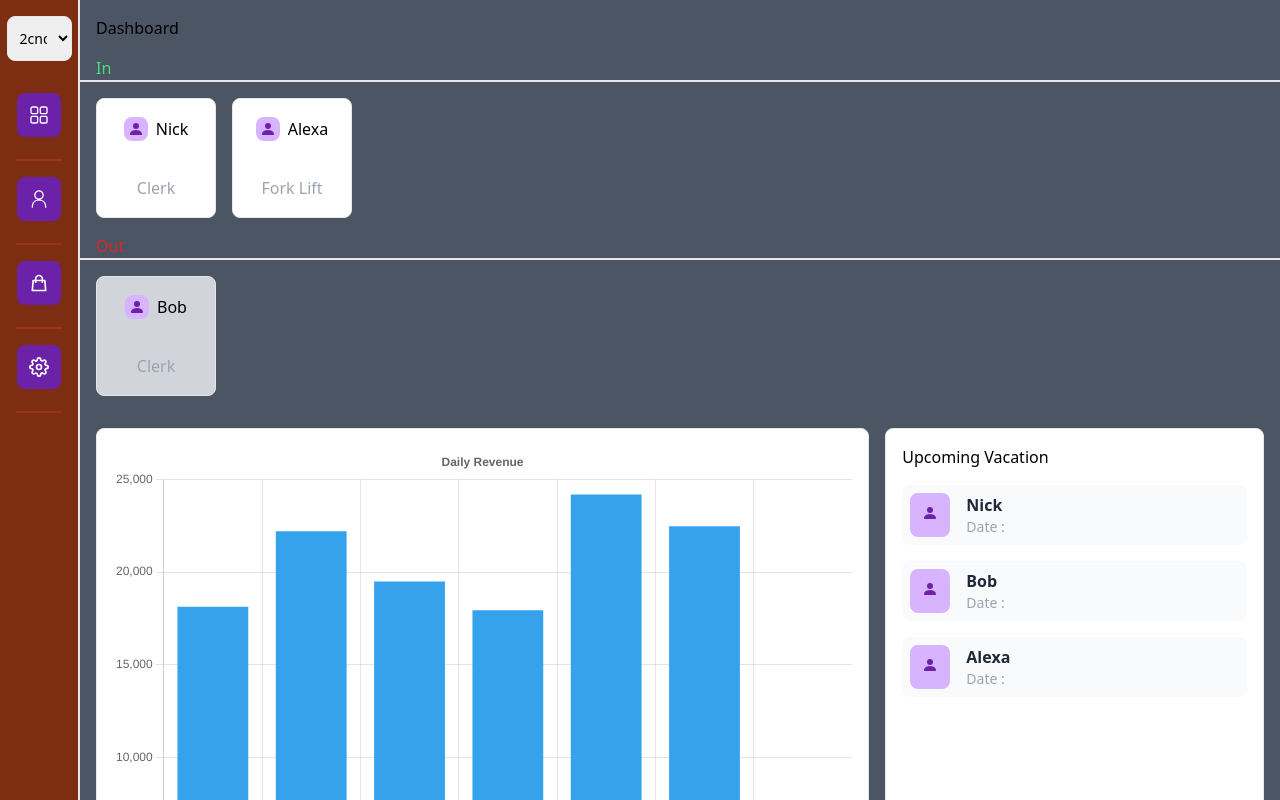
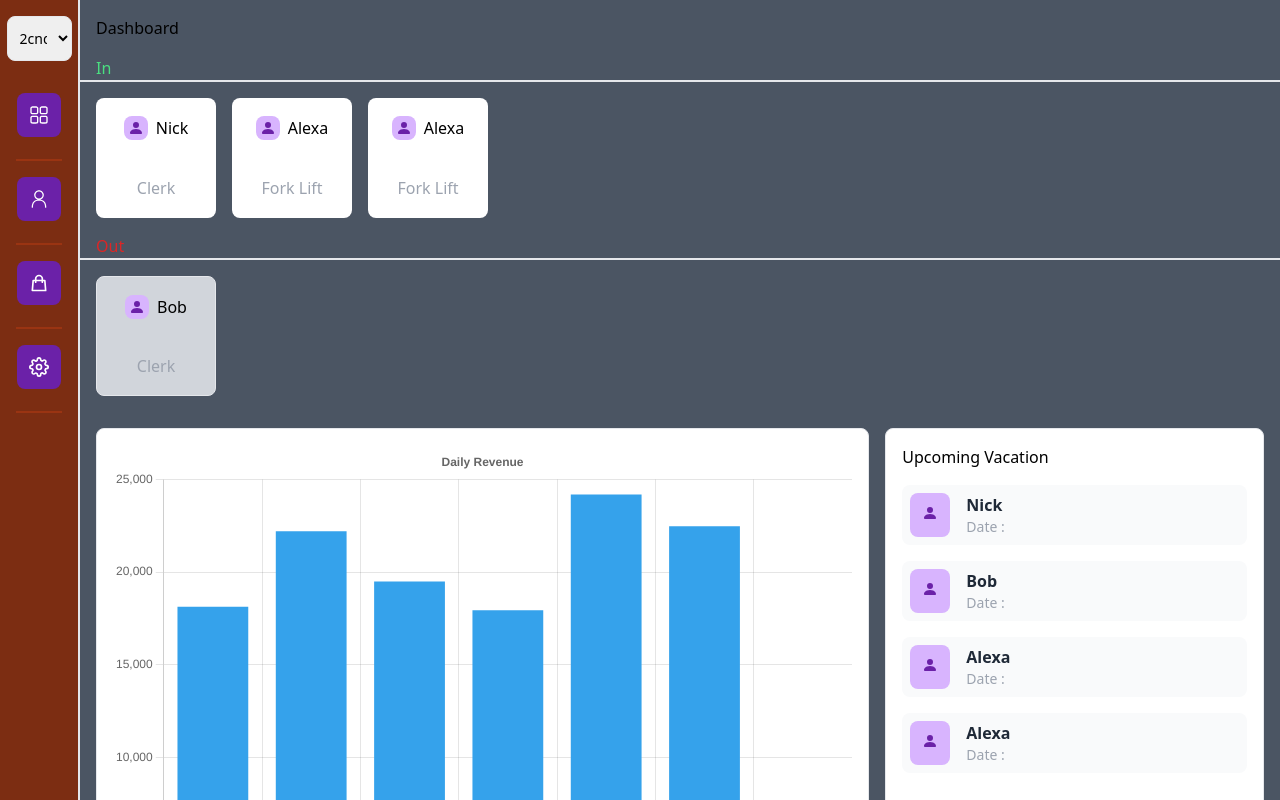
Before and after one commit to Nicholas-Abell/nextjs_dashboard, a Next.js app: page / in a window 1280 px wide. Shown: the top 800 px of the page. Built offline with nearby package versions, Linux system fonts and the light colour scheme.

Commit message:
employee id now randomly generates, topcard toggle / overflow styles

```diff
--- a/components/Sidebar.js
+++ b/components/Sidebar.js
@@ -52,7 +52,7 @@ const Sidebar = ({ children }) => {
                     <span className='border-b-2 border-orange-800 w-full p-2'></span>
                 </div>
             </div>
-            <main className='ml-20 w-full relative'>
+            <main className='ml-20 w-full relative overflow-hidden'>
                 {children}
             </main>
         </div>
--- a/components/TopCards.js
+++ b/components/TopCards.js
@@ -3,15 +3,25 @@ import { DataContext } from '../pages/_app.js';
 import { BsPersonFill } from 'react-icons/bs';
 
 const TopCards = () => {
-    const { shift, employeeList } = useContext(DataContext);
+    const { shift, employeeList, setEmployeeList } = useContext(DataContext);
+
+    const toggleInOut = (id) => {
+        const updatedEmployeeList = employeeList.map((employee) => {
+            if (employee.id === id) {
+                return { ...employee, worksToday: !employee.worksToday };
+            }
+            return employee;
+        });
+        setEmployeeList(updatedEmployeeList);
+    }
 
     return (
         <div className='pt-4'>
             <h2 className='pl-4 text-green-400 border-b-2'>In</h2>
-            <div className='w-full flex items-center py-4 gap-4 pl-4'>
+            <div className='flex items-center py-4 gap-4 px-4 overflow-x-scroll scrollbar-hide'>
                 {
                     employeeList.filter(employee => employee.shift === shift && employee.worksToday === true).map((employee) => (
-                        <div key={employee.id} className='bg-white border rounded-lg flex flex-col items-center justify-around w-[120px] h-[120px] flex-wrap'>
+                        <div onClick={() => toggleInOut(employee.id)} key={employee.id} className='bg-white rounded-lg flex flex-col items-center justify-around min-w-[120px] min-h-[120px] cursor-pointer hover:bg-gray-300'>
                             <div className='flex items-center justify-between'>
                                 <div className='bg-purple-300 p-1 rounded-lg mr-2'>
                                     <BsPersonFill className='text-purple-800' />
@@ -24,10 +34,10 @@ const TopCards = () => {
                 }
             </div>
             <h2 className='pl-4 text-red-600 border-b-2'>Out</h2>
-            <div className='w-full flex items-center py-4 gap-4 pl-4'>
+            <div className='w-full flex items-center py-4 gap-4 pl-4 overflow-x-scroll scrollbar-hide'>
                 {
                     employeeList.filter(employee => employee.shift === shift && employee.worksToday !== true).map((employee) => (
-                        <div key={employee.id} className='bg-gray-300 border rounded-lg flex flex-col items-center justify-around w-[120px] h-[120px] flex-wrap'>
+                        <div onClick={() => toggleInOut(employee.id)} key={employee.id} className='bg-gray-300 border rounded-lg flex flex-col items-center justify-around min-w-[120px] min-h-[120px] cursor-pointer hover:bg-white'>
                             <div className='flex items-center justify-between'>
                                 <div className='bg-purple-300 p-1 rounded-lg mr-2'>
                                     <BsPersonFill className='text-purple-800' />
--- a/package.json
+++ b/package.json
@@ -15,7 +15,8 @@
     "react-calendar": "^4.0.0",
     "react-chartjs-2": "^5.2.0",
     "react-dom": "18.2.0",
-    "react-icons": "^4.8.0"
+    "react-icons": "^4.8.0",
+    "uuid": "^9.0.0"
   },
   "devDependencies": {
     "autoprefixer": "^10.4.14",
--- a/pages/_app.js
+++ b/pages/_app.js
@@ -1,6 +1,6 @@
 import React, { useState, createContext, useEffect } from 'react';
-import Sidebar from '@/components/Sidebar'
-import '@/styles/globals.css'
+import Sidebar from '@/components/Sidebar';
+import '@/styles/globals.css';
 
 const employees = [
   {
@@ -28,6 +28,19 @@ const employees = [
     vacationTotal: 180,
     vactionRemaining: 10,
     points: -8,
+  },
+  {
+    name: {
+      first: 'Alexa',
+      last: 'Amalia',
+    },
+    id: 6,
+    position: 'Fork Lift',
+    worksToday: true,
+    shift: '2cnd',
+    vacationTotal: 120,
+    vactionRemaining: 90,
+    points: 4,
   },
   {
     name: {
--- a/pages/addEmployee.js
+++ b/pages/addEmployee.js
@@ -3,6 +3,7 @@ import { AiFillCloseCircle } from 'react-icons/ai';
 import { DataContext } from '@/pages/_app';
 import Link from 'next/link';
 import { useRouter } from 'next/router';
+import { v4 as uuidv4 } from 'uuid';
 
 const NewEmployeeForm = () => {
     const { shift, employeeList, setEmployeeList } = useContext(DataContext);
@@ -23,7 +24,7 @@ const NewEmployeeForm = () => {
                 first: firstName,
                 last: lastName,
             },
-            id: 1,
+            id: uuidv4(),
             shift: eShift,
             position: position,
             worksToday: true,
--- a/pages/employees.js
+++ b/pages/employees.js
@@ -29,8 +29,8 @@ const customers = () => {
                                         </div>
                                         <p className='pl-4'>{employee.name.first} {employee.name.last}</p>
                                     </div>
-                                    <p className='text-gray-300 sm:text-left text-right'>{employee.points}</p>
-                                    <p className='hidden md:flex '>{ }</p>
+                                    <p className='text-gray-300 sm:text-left text-right' style={employee.points < -4 ? { color: 'red' } : null}>{employee.points}</p>
+                                    <p className='hidden md:flex '>{'today'}</p>
                                     <div className='sm:flex hidden justify-between items-center'>
                                         <p>{employee.vactionRemaining} hrs</p>
                                         <Link href='editEmployee'>
--- a/styles/globals.css
+++ b/styles/globals.css
@@ -1,3 +1,16 @@
 @tailwind base;
 @tailwind components;
 @tailwind utilities;
+
+/* For Webkit-based browsers (Chrome, Safari and Opera) */
+.scrollbar-hide::-webkit-scrollbar {
+    display: none;
+}
+
+/* For IE, Edge and Firefox */
+.scrollbar-hide {
+    -ms-overflow-style: none;
+    /* IE and Edge */
+    scrollbar-width: none;
+    /* Firefox */
+}
```
Also changed, not shown: 1 other file (tests, documents, lock files or other folders).
